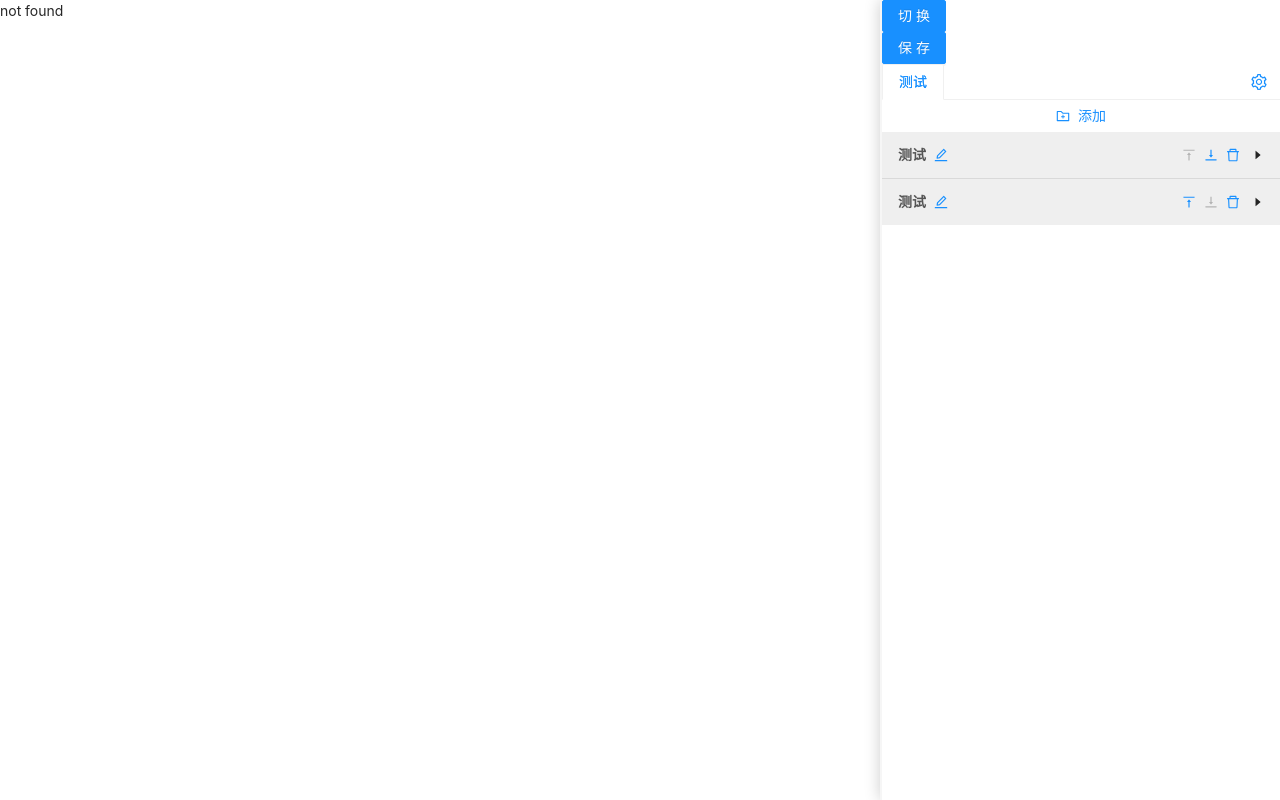
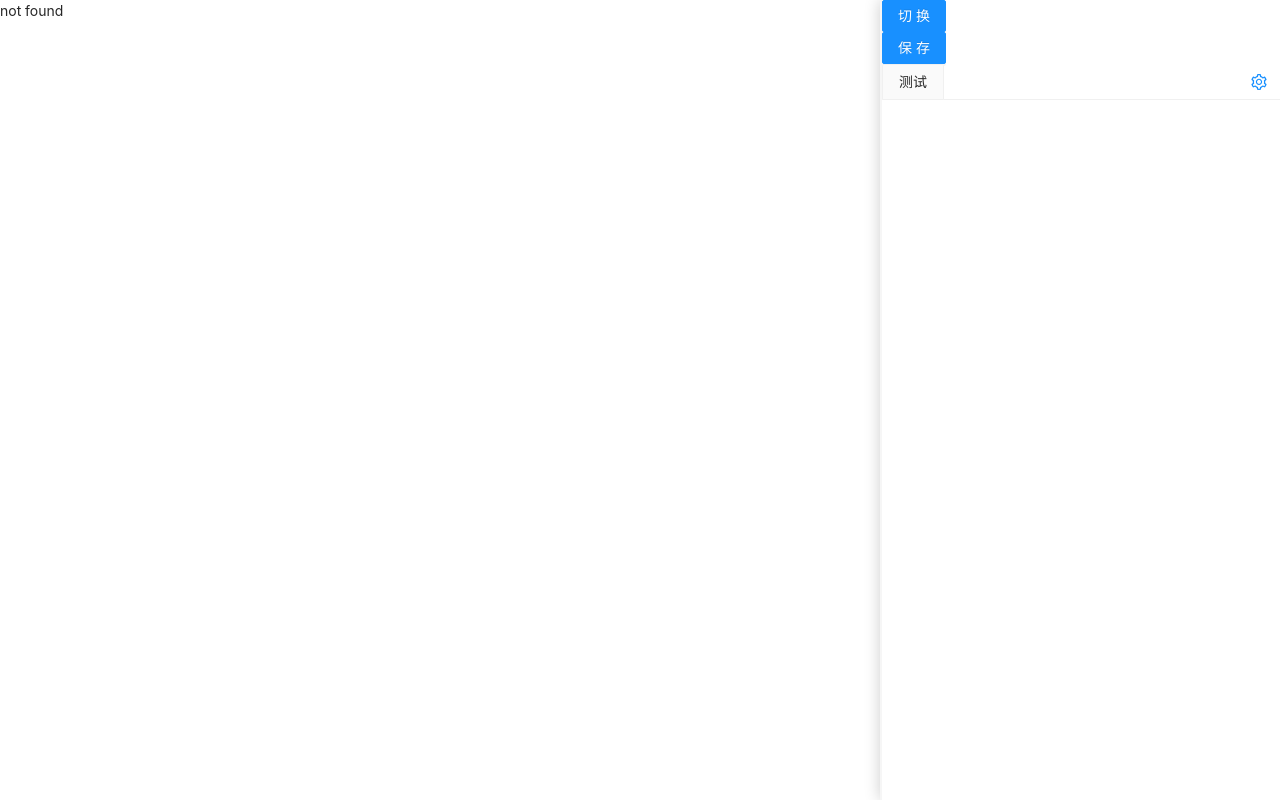
Before and after one commit to liutian/groot, a React app in the folder workbench/: page / in a window 1280 px wide. Built offline with nearby package versions, Linux system fonts and the light colour scheme; what monaco-editor would draw is missing.

Commit message:
feat: 添加key

```diff
--- a/workbench/src/Home/components/DraggableTabNode/index.tsx
+++ b/workbench/src/Home/components/DraggableTabNode/index.tsx
@@ -5,18 +5,18 @@ import './index.less'
 const type = 'DraggableTabNode';
 
 type PramsType = {
-  index: number,
+  nodeKey: string,
   children: ReactChildren,
-  moveNode: (dragKey: number, hoverKey: number) => void
+  moveNode: (dragKey: string, hoverKey: string) => void
 }
 
-const DraggableTabNode: React.FC<PramsType> = ({ index, children, moveNode }) => {
+const DraggableTabNode: React.FC<PramsType> = ({ nodeKey, children, moveNode }) => {
   const ref = useRef({} as any);
   const [{ isOver, dropClassName }, drop] = useDrop({
     accept: type,
     collect: monitor => {
-      const { index: dragIndex }: any = monitor.getItem() || {};
-      if (dragIndex === index) {
+      const { nodeKey: dragKey }: any = monitor.getItem() || {};
+      if (dragKey === nodeKey) {
         return {};
       }
       return {
@@ -25,12 +25,12 @@ const DraggableTabNode: React.FC<PramsType> = ({ index, children, moveNode }) =>
       };
     },
     drop: (item: any) => {
-      moveNode(item.index, index);
+      moveNode(item.nodeKey, nodeKey);
     },
   });
   const [, drag] = useDrag({
     type,
-    item: { index },
+    item: { nodeKey },
     collect: monitor => ({
       isDragging: monitor.isDragging(),
     }),
--- a/workbench/src/Home/components/Studio/index.tsx
+++ b/workbench/src/Home/components/Studio/index.tsx
@@ -7,13 +7,14 @@ import { DndProvider } from "react-dnd";
 import { HTML5Backend } from "react-dnd-html5-backend";
 import DraggableTabNode from "../DraggableTabNode";
 import { useRefresh } from "util/hooks";
+import { uuid } from "util/utils";
 // import styles from './index.module.less';
 
 function Studio() {
   const refresh = useRefresh();
   const [settingMode,] = useState(true);
   const [codeMetaStudioData] = useState(initData as CodeMetaStudioType);
-  const tabActiveRef = useRef(0);
+  const tabActiveRef = useRef('');
 
   const getData = () => {
     codeMetaStudioData.propGroups.forEach((group) => {
@@ -160,6 +161,7 @@ function Studio() {
       <div style={{ textAlign: 'center', marginBottom: '-5px' }}>
         <Button type="link" onClick={() => {
           codeMetaStudioData.propGroups.push({
+            key: uuid(),
             title: '分组' + codeMetaStudioData.propGroups.length,
             propBlocks: []
           });
@@ -173,30 +175,35 @@ function Studio() {
     </Popover>
   }
 
-  const moveTabNode = (dragKey: number, hoverKey: number) => {
-    dragKey = +dragKey;
-    hoverKey = +hoverKey;
+  const moveTabNode = (dragKey: string, hoverKey: string) => {
     if (dragKey === hoverKey) {
       return;
     }
 
-    const drag = codeMetaStudioData.propGroups[dragKey]!;
-    codeMetaStudioData.propGroups.splice(hoverKey, 0, drag);
+    const groups = codeMetaStudioData.propGroups;
 
-    if (hoverKey < dragKey) {
-      codeMetaStudioData.propGroups.splice(dragKey + 1, 1);
-      if (tabActiveRef.current >= hoverKey && tabActiveRef.current < dragKey) {
-        tabActiveRef.current += 1;
-      } else if (tabActiveRef.current === dragKey) {
+    const drag = groups.find(g => g.key === dragKey)!;
+    const hoverIndex = groups.findIndex(g => g.key === hoverKey);
+    const dragIndex = groups.findIndex(g => g.key === dragKey);
+    const currentIndex = groups.findIndex(g => g.key === tabActiveRef.current);
+
+    groups.splice(hoverIndex, 0, drag);
+
+    if (hoverIndex < dragIndex) {
+
+      groups.splice(dragIndex + 1, 1);
+      if (currentIndex >= hoverIndex && currentIndex < dragIndex) {
+        tabActiveRef.current = groups[currentIndex + 1]?.key!;
+      } else if (currentIndex === dragIndex) {
         tabActiveRef.current = hoverKey;
       }
     } else {
-      if (tabActiveRef.current === dragKey && tabActiveRef.current < hoverKey) {
-        tabActiveRef.current -= 1;
-      } else if (tabActiveRef.current === dragKey) {
-        tabActiveRef.current = hoverKey - 1;
+      if (currentIndex === dragIndex && currentIndex < hoverIndex) {
+        tabActiveRef.current = groups[currentIndex - 1]?.key!;
+      } else if (currentIndex === dragIndex) {
+        tabActiveRef.current = groups[hoverIndex - 1]?.key!;
       }
-      codeMetaStudioData.propGroups.splice(dragKey, 1);
+      groups.splice(dragIndex, 1);
     }
     refresh();
   }
@@ -204,22 +211,23 @@ function Studio() {
   const renderTabBar = (props: any, DefaultTabBar: React.ElementType) => (
     <DefaultTabBar {...props}>
       {(node: React.ReactElement) => (
-        <DraggableTabNode key={node.key} index={node.key as number} moveNode={moveTabNode}>
+        <DraggableTabNode key={node.key} nodeKey={node.key as string} moveNode={moveTabNode}>
           {node as any}
         </DraggableTabNode>
       )}
     </DefaultTabBar>
   );
 
-  const renderTabBarItem = (group: CodeMetaPropGroup, groupIndex: number) => {
-    const delGroup = (index: number) => {
+  const renderTabBarItem = (group: CodeMetaPropGroup) => {
+    const delGroup = () => {
+      const index = codeMetaStudioData.propGroups.findIndex(g => g.key === group.key);
       codeMetaStudioData.propGroups.splice(index, 1);
       refresh();
     }
 
     const menus = (
       <Menu>
-        <Menu.Item onClick={() => delGroup(groupIndex)}>删除</Menu.Item>
+        <Menu.Item onClick={() => delGroup()}>删除</Menu.Item>
         <Menu.Item>复制</Menu.Item>
         <Menu.Item>配置</Menu.Item>
       </Menu>
@@ -235,15 +243,16 @@ function Studio() {
     <DndProvider backend={HTML5Backend}>
       <Tabs type="card" size="small" className="studio-tabs" activeKey={tabActiveRef.current + ''}
         onChange={activeKey => {
-          tabActiveRef.current = +activeKey;
+          tabActiveRef.current = activeKey;
           refresh();
         }} renderTabBar={renderTabBar} tabBarExtraContent={viewGroupSetting()}>
         {
-          codeMetaStudioData.propGroups.map((group, groupIndex) => {
-            return (<Tabs.TabPane tab={renderTabBarItem(group, groupIndex)} key={groupIndex}>
+          codeMetaStudioData.propGroups.map((group) => {
+            return (<Tabs.TabPane tab={renderTabBarItem(group)} key={group.key}>
               <div style={{ textAlign: 'center' }} hidden={!settingMode}>
                 <Button type="link" icon={<FolderAddOutlined />} onClick={() => {
                   group.propBlocks.push({
+                    key: uuid(),
                     title: '区块' + group.propBlocks.length,
                     propItems: [],
                     formInstanceRef: { current: null }
@@ -264,9 +273,11 @@ function Studio() {
 const initData = {
   name: '测试',
   propGroups: [{
+    key: 'aaa',
     title: '测试',
     propBlocks: [
       {
+        key: '111',
         title: '测试',
         formInstanceRef: { current: null },
         propItems: [{
@@ -276,6 +287,7 @@ const initData = {
           type: 'input'
         }]
       }, {
+        key: '222',
         title: '测试',
         formInstanceRef: { current: null },
         propItems: [{
--- a/workbench/src/typings.d.ts
+++ b/workbench/src/typings.d.ts
@@ -25,11 +25,13 @@ type CodeMetaStudioType = {
 
 type CodeMetaPropGroup = {
   title: string,
+  key: string,
   propBlocks: CodeMetaPropBlock[]
 }
 
 type CodeMetaPropBlock = {
   title: string,
+  key: string,
   propItems: CodeMetaPropItem[],
   formInstanceRef: { current: any }
 }
--- /dev/null
+++ b/workbench/src/util/utils.ts
@@ -0,0 +1,7 @@
+export const uuid = (() => {
+  let id = 1;
+
+  return () => {
+    return (++id).toString();
+  }
+})();
```
